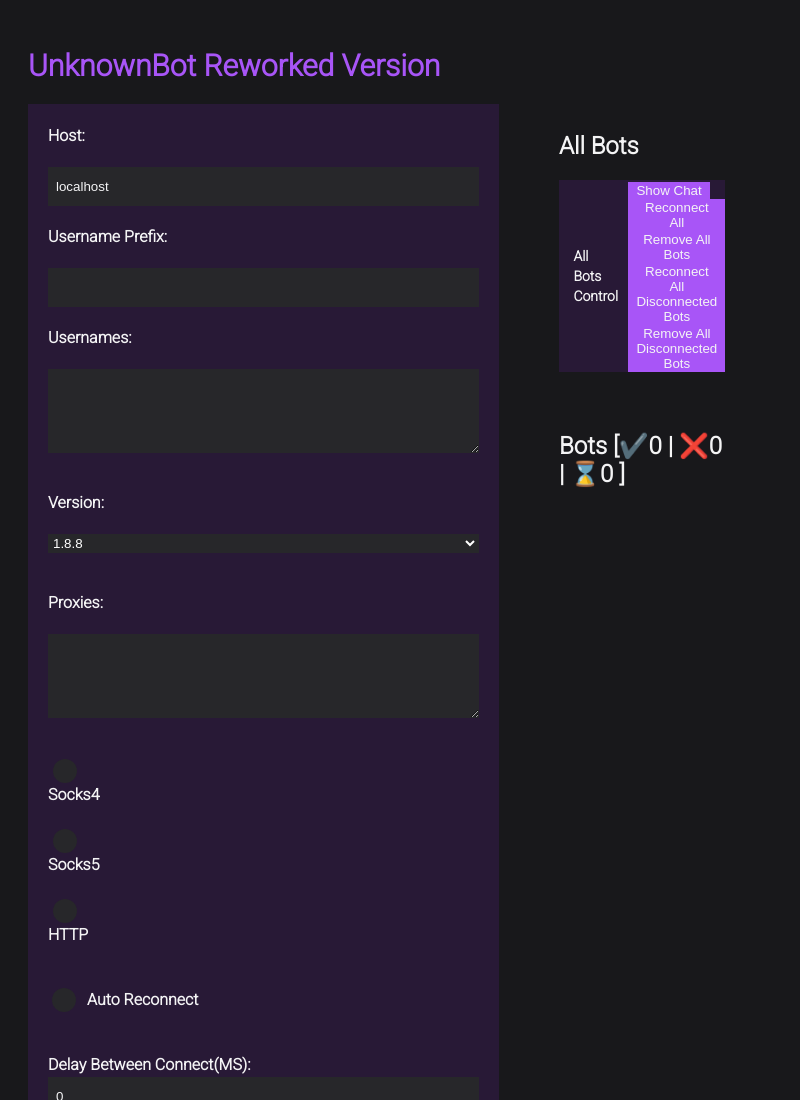
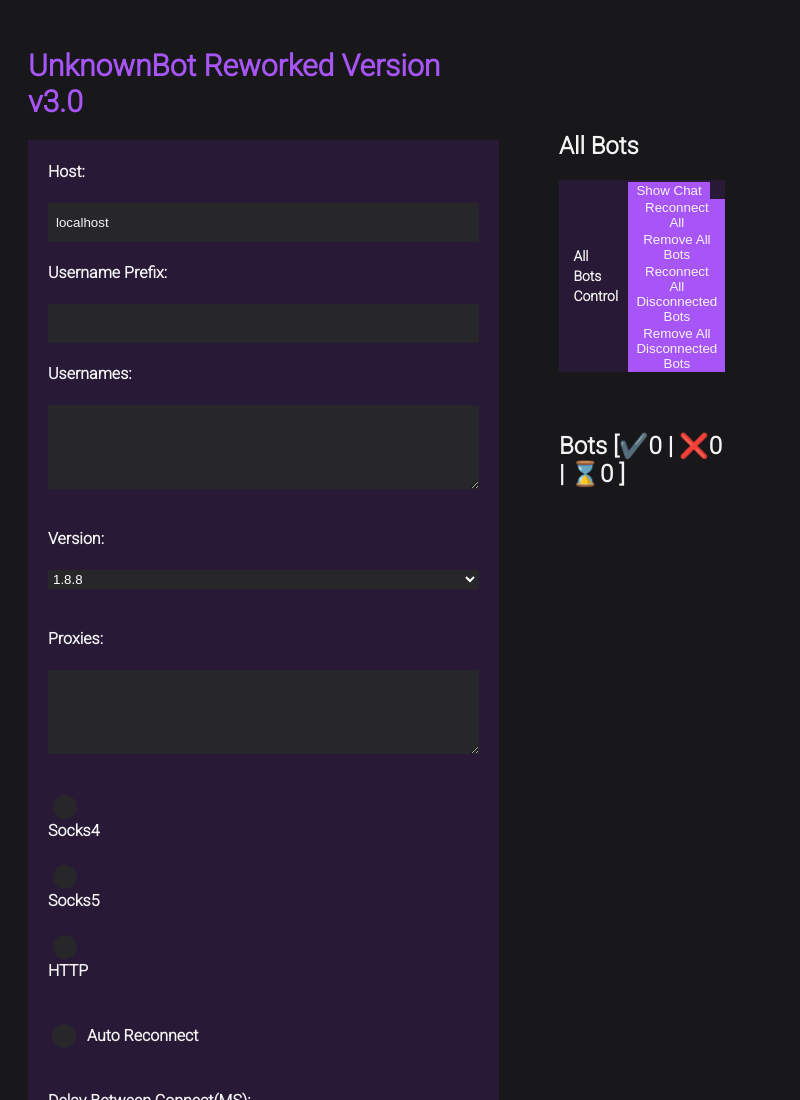
Before and after one commit to obseletecode72/UnknownBot-Reworked-Version, an Electron app: page index.html in a window 800 px wide. Shown: the top 1100 px of the page. Drawn offline with Linux system fonts and the light colour scheme; no server answers.

Commit message:
Algumas coisas, que esqueci

```diff
--- a/index.html
+++ b/index.html
@@ -9,7 +9,7 @@
 
 <body>
   <div class="left">
-    <h1>UnknownBot Reworked Version</h1>
+    <h1>UnknownBot Reworked Version v3.0</h1>
     <form id="connect-form">
       <label for="host">Host:</label>
       <br>
```
